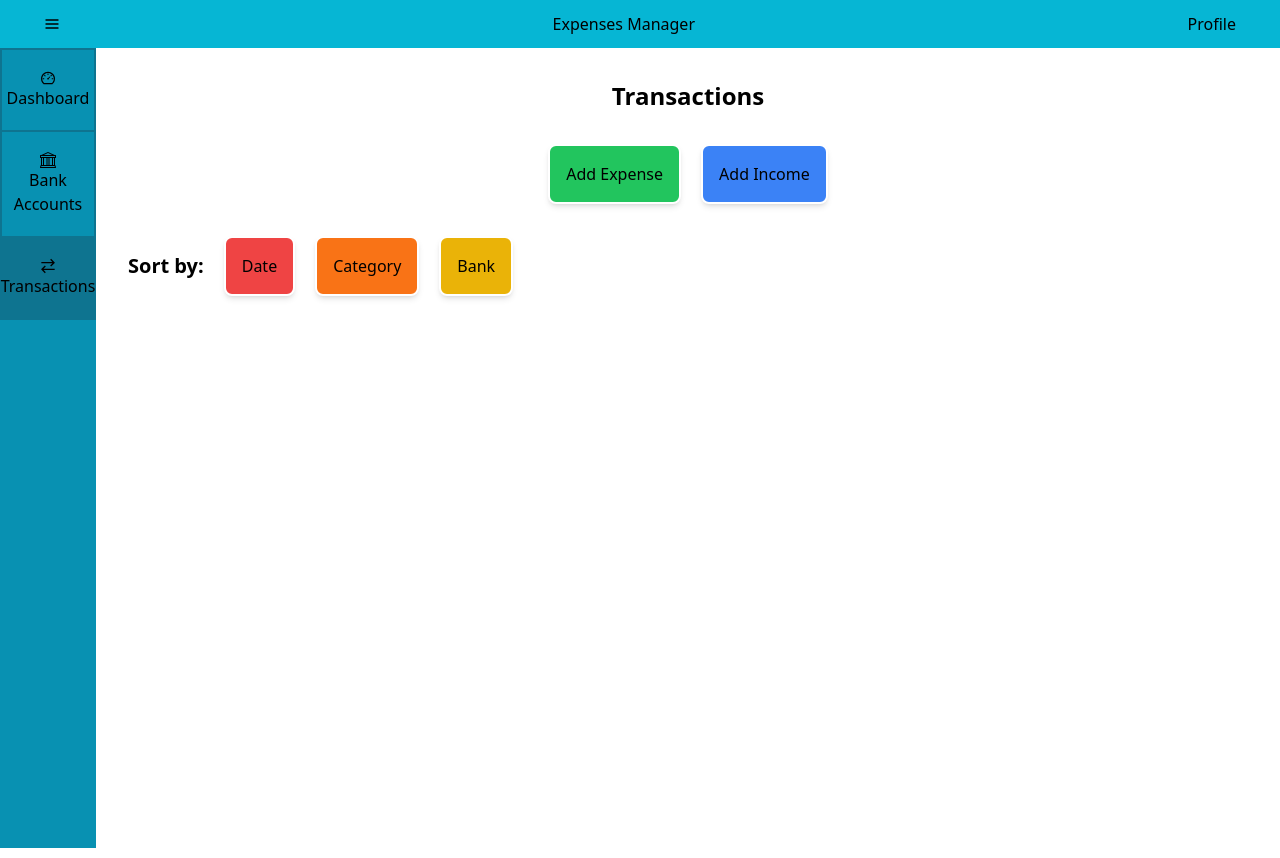
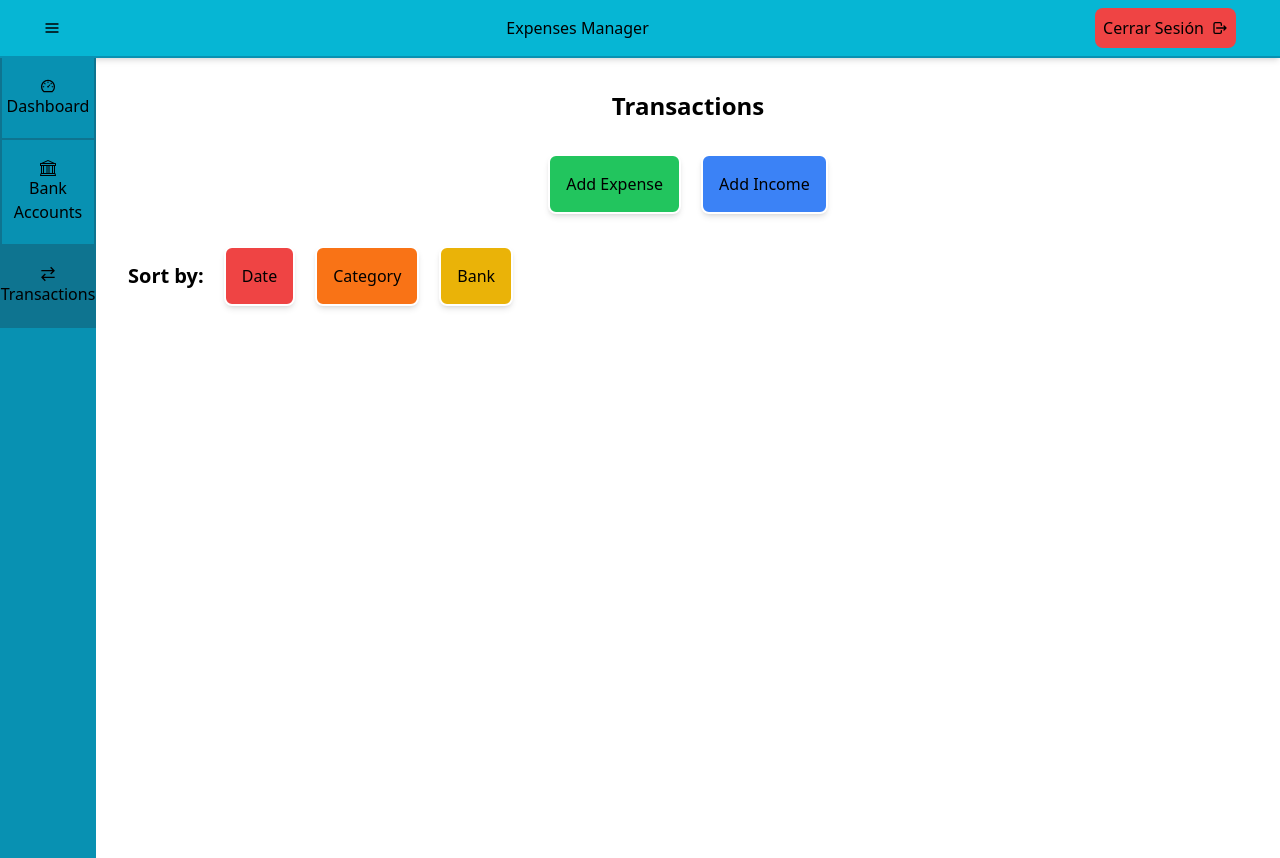
Before and after one commit to Alejandra-Villalobos/expenses-manager, a React (Create React App) app in the folder expenses-frontend/: page /transactions in a window 1280 px wide. Built offline with nearby package versions, Linux system fonts and the light colour scheme; a web font is replaced by a local one.

Commit message:
Added: Nav menu style changed

```diff
--- a/expenses-frontend/src/components/NavBar.js
+++ b/expenses-frontend/src/components/NavBar.js
@@ -1,14 +1,16 @@
 import React from 'react'
 import { FiMenu } from 'react-icons/fi'
+import { TbLogout } from 'react-icons/tb'
 
 function NavBar({ setState, state }) {
   return (
-    <nav className='flex flex-row justify-between bg-cyan-500 py-3'>
+    <nav className='flex flex-row justify-between shadow-md bg-cyan-500 py-2 border-b-2 border-cyan-600 items-center'>
       <button className='ml-11' onClick={() => setState(!state)}><FiMenu/></button>
       <p>Expenses Manager</p>
-      <div className='mr-11'>
-        Profile
-      </div>
+      <button className='flex items-center mr-11 gap-x-2 bg-red-500 rounded-lg p-2'>
+        Cerrar Sesión
+        <TbLogout/>
+      </button>
     </nav>
   )
 }
--- a/expenses-frontend/src/components/SideMenu.js
+++ b/expenses-frontend/src/components/SideMenu.js
@@ -8,7 +8,7 @@ const SideMenu = () => {
   return (
     <>
     <div className='flex flex-col w-24 h-screen bg-cyan-600'>
-      <Link to={'/home'} className={`flex flex-col p-5 border-2 border-cyan-700 hover:bg-cyan-700 ${path === '/home' ? 'bg-cyan-700' : ''}`}>
+      <Link to={'/home'} className={`flex flex-col p-5 border-b-2 border-cyan-700 border-l-2 border-r-2 hover:bg-cyan-700 ${path === '/home' ? 'bg-cyan-700' : ''}`}>
         <button className='flex flex-col items-center '>
           <AiOutlineDashboard/>
           Dashboard
```
